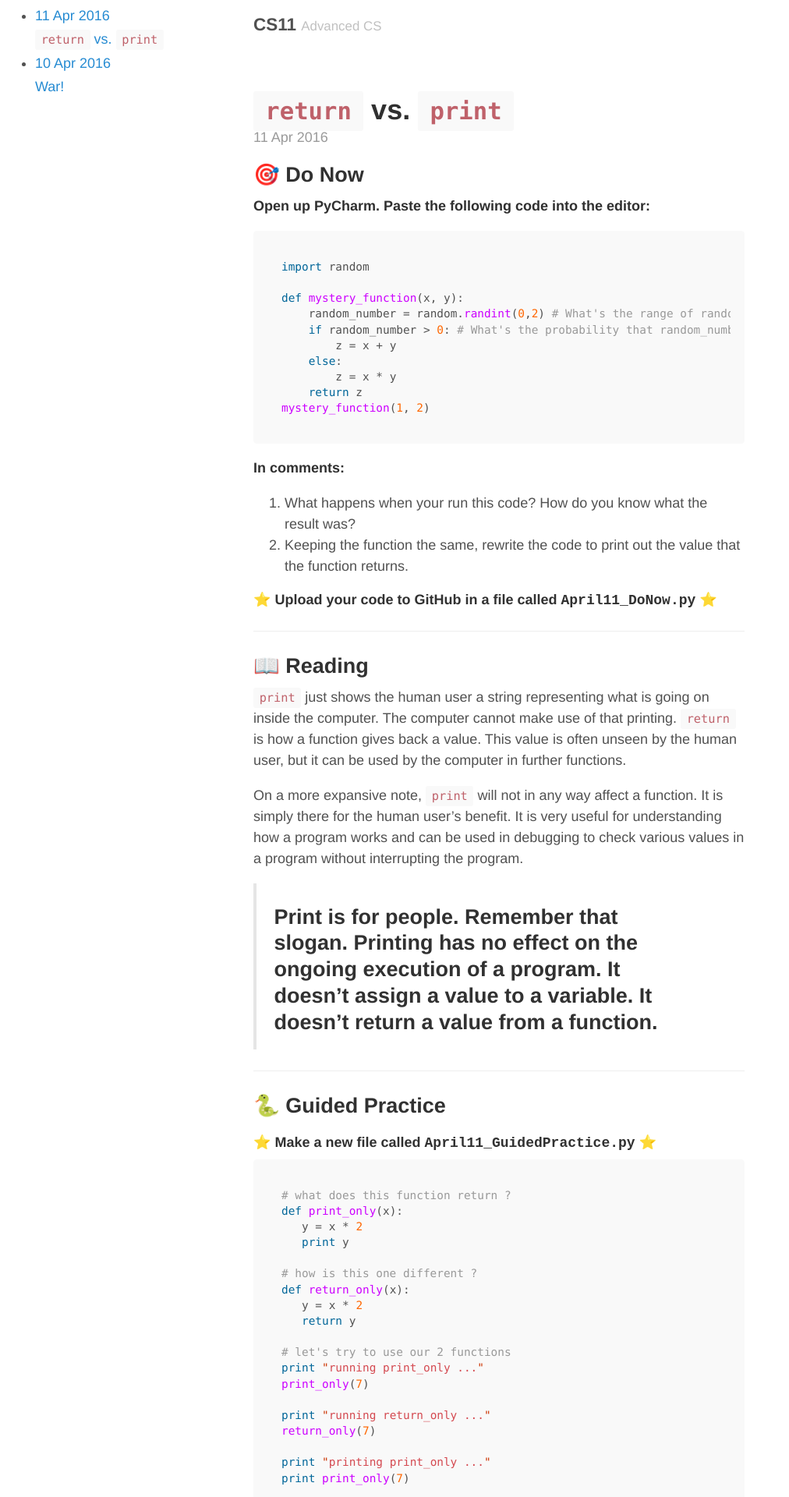
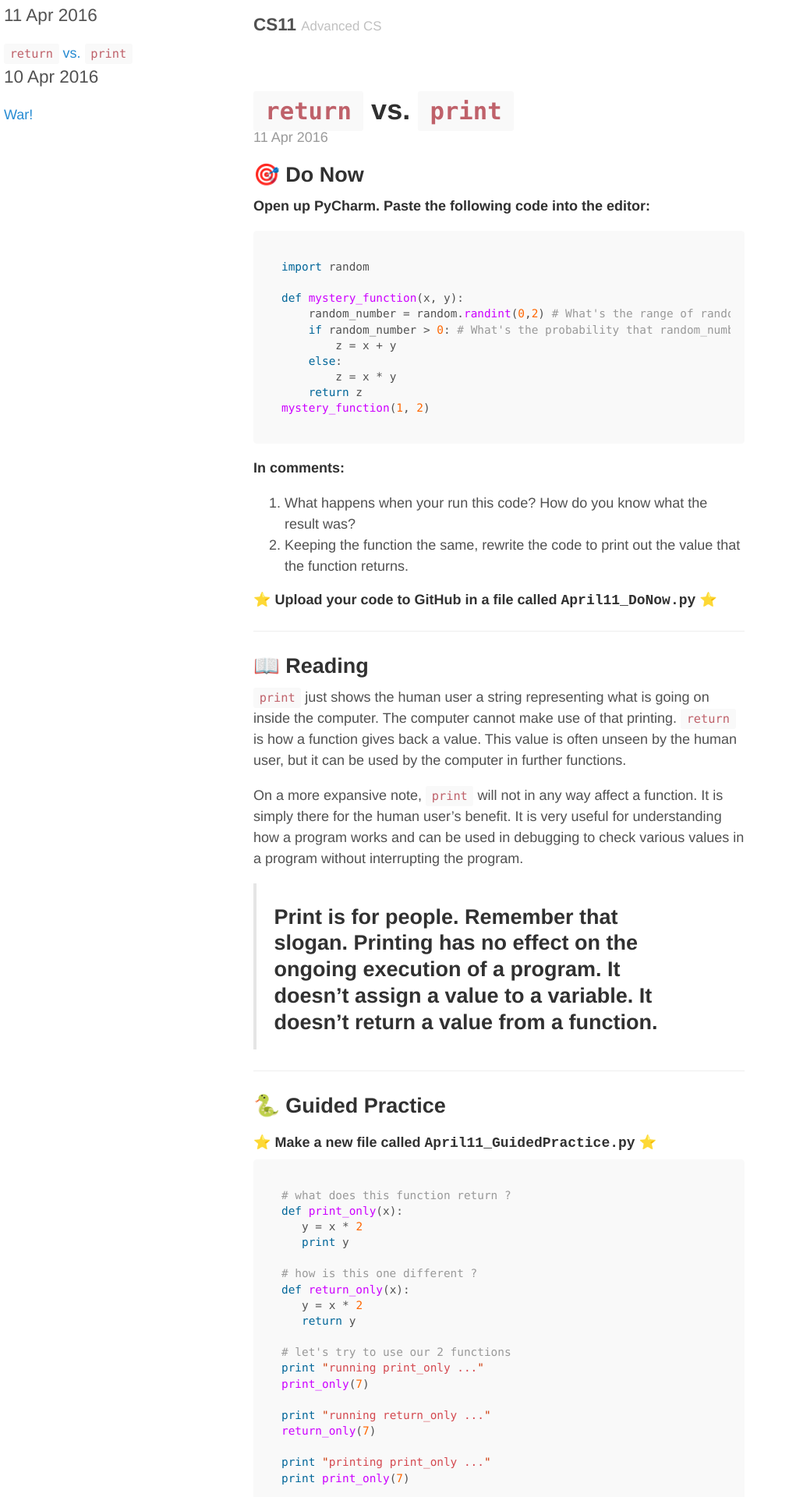
Before and after one commit to bensk/cs11, a Jekyll site: the page built from index.html, in a window 1280 px wide. Shown: the top 1920 px of the page at 78% size, without its empty margins (0-1012 px from the left). Built offline with Jekyll 4.4.1, drawn with Linux system fonts in a browser that asks for light colours; the list of posts is cut into pages by our own code.

Commit message:
datetime

```diff
--- a/_layouts/default.html
+++ b/_layouts/default.html
@@ -18,13 +18,13 @@
       </style>
       <div id="nav">
       <!-- Added index, maybe -->
-      <ul>
+
         {% for post in site.posts %}
-          <li>
-            <a href="{{ site.baseurl }}/{{ post.url }}">{{ post.date | date_to_string }}<br>{{ post.title }}</a>
-          </li>
+          <p class="lead">{{ post.date | date_to_string }}</p>
+            <a href="{{ site.baseurl }}/{{ post.url }}">{{ post.title }}</a>
+
         {% endfor %}
-      </ul>
+    </p>
   </div>
       <!-- End index -->
     <div class="container content">
```
